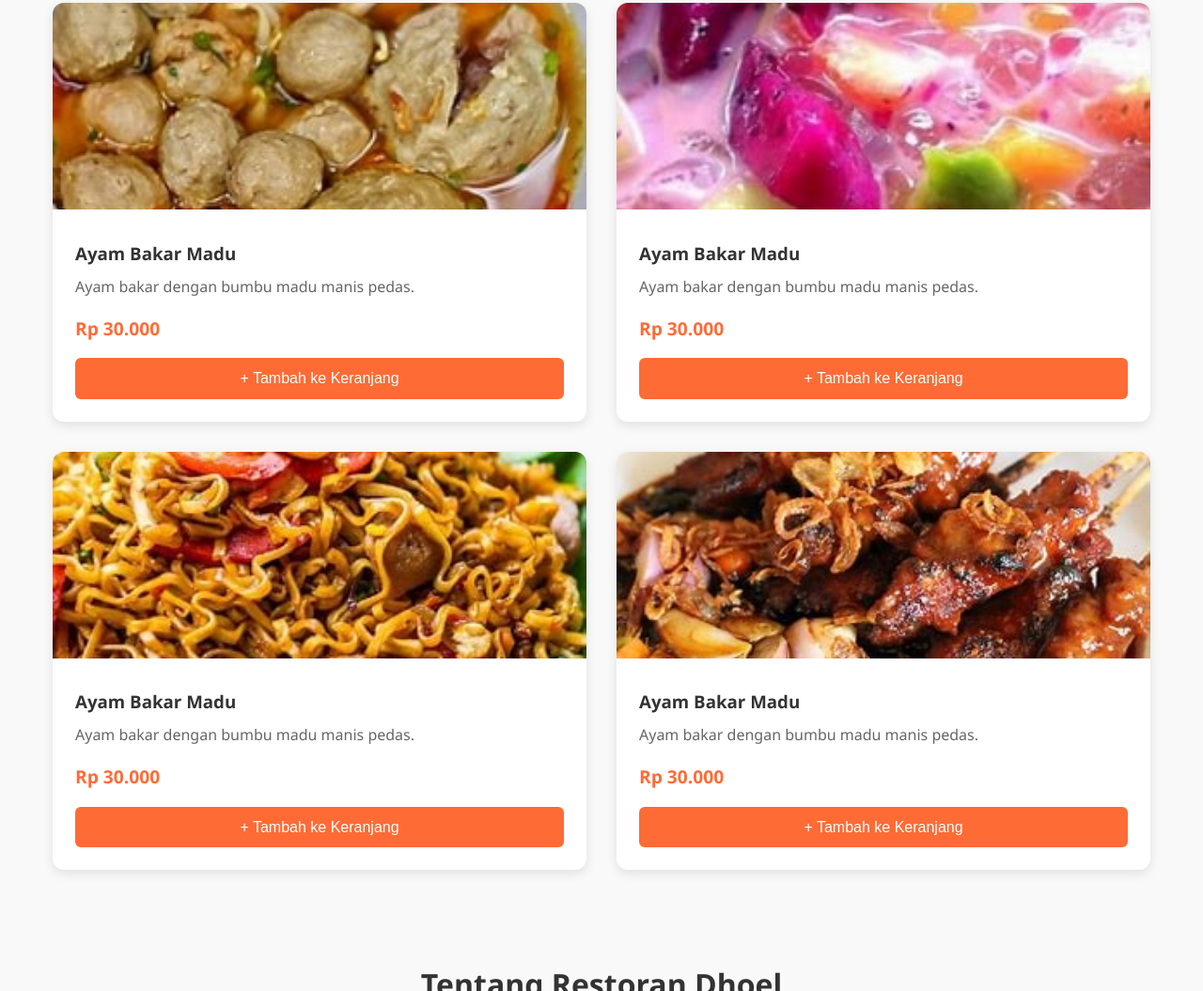
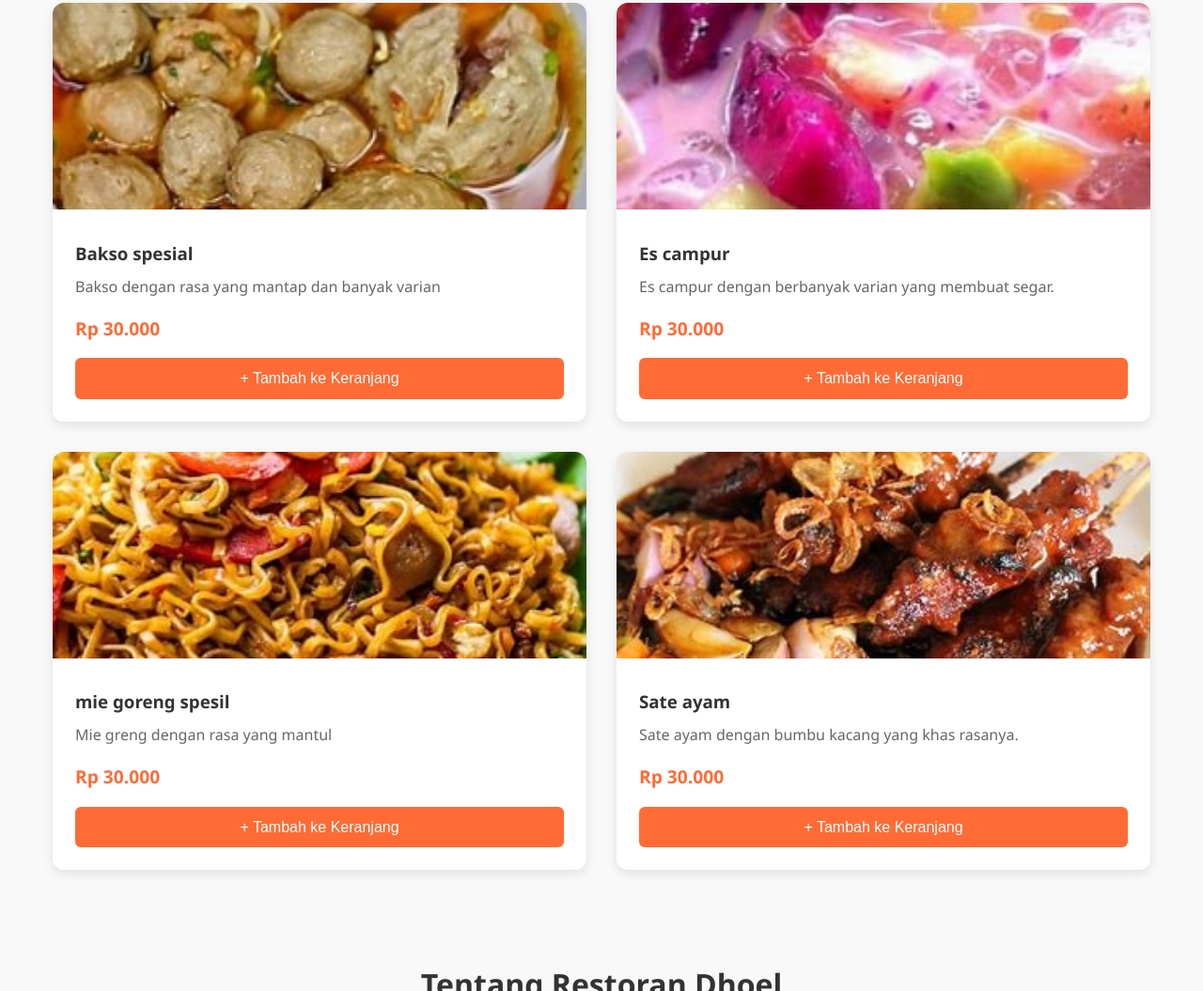
Before and after one commit to dhoel1609/dhoel16, a plain HTML site: page index.html in a window 1280 px wide. Shown: the part 1397-2452 px from the top of the page at 94% size. Drawn offline with Linux system fonts and the light colour scheme.

```diff
--- a/index.html
+++ b/index.html
@@ -336,8 +336,8 @@
         <div class="product">
             <img src="bakso.jpg" alt="Ayam Bakar Madu">
             <div class="product-content">
-                <h3>Ayam Bakar Madu</h3>
-                <p>Ayam bakar dengan bumbu madu manis pedas.</p>
+                <h3>Bakso spesial</h3>
+                <p>Bakso dengan rasa yang mantap dan banyak varian</p>
                 <div class="price" data-price="30000">Rp 30.000</div>
                 <button class="add-cart">+ Tambah ke Keranjang</button>
             </div>
@@ -345,8 +345,8 @@
         <div class="product">
             <img src="campur.jpg" alt="Ayam Bakar Madu">
             <div class="product-content">
-                <h3>Ayam Bakar Madu</h3>
-                <p>Ayam bakar dengan bumbu madu manis pedas.</p>
+                <h3>Es campur</h3>
+                <p>Es campur dengan berbanyak varian yang membuat segar.</p>
                 <div class="price" data-price="30000">Rp 30.000</div>
                 <button class="add-cart">+ Tambah ke Keranjang</button>
             </div>
@@ -354,8 +354,8 @@
         <div class="product">
             <img src="miegoreng.jpg" alt="Ayam Bakar Madu">
             <div class="product-content">
-                <h3>Ayam Bakar Madu</h3>
-                <p>Ayam bakar dengan bumbu madu manis pedas.</p>
+                <h3>mie goreng spesil</h3>
+                <p>Mie greng dengan rasa yang mantul </p>
                 <div class="price" data-price="30000">Rp 30.000</div>
                 <button class="add-cart">+ Tambah ke Keranjang</button>
             </div>
@@ -363,8 +363,8 @@
         <div class="product">
             <img src="sateayam.jpg" alt="Ayam Bakar Madu">
             <div class="product-content">
-                <h3>Ayam Bakar Madu</h3>
-                <p>Ayam bakar dengan bumbu madu manis pedas.</p>
+                <h3>Sate ayam </h3>
+                <p>Sate ayam dengan bumbu kacang yang khas rasanya.</p>
                 <div class="price" data-price="30000">Rp 30.000</div>
                 <button class="add-cart">+ Tambah ke Keranjang</button>
             </div>
```
